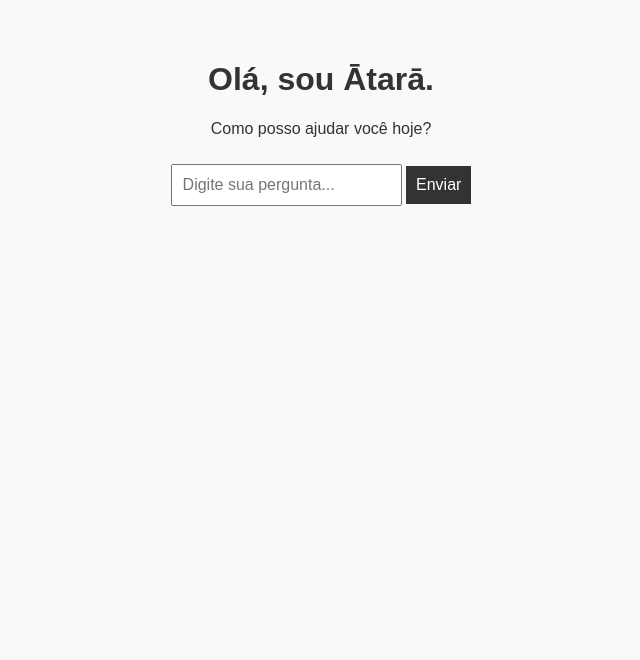
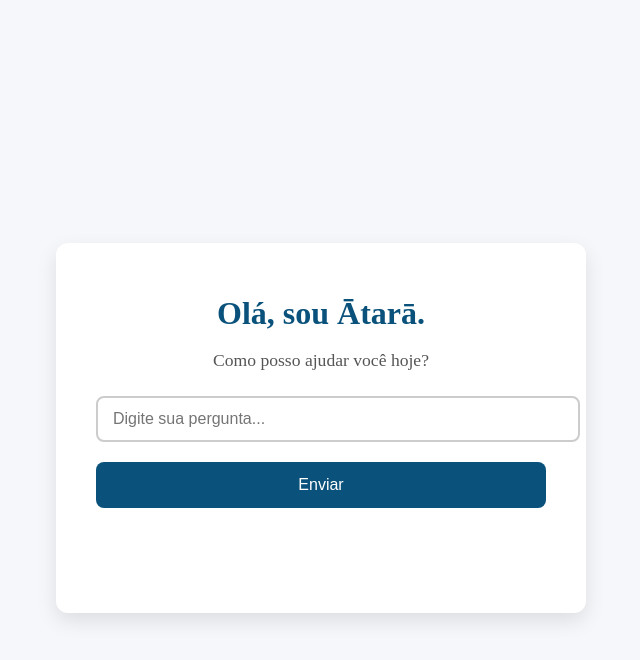
Before and after one commit to ccb2908/-tar-PWA, a plain HTML site: page index.html in a window 1280 px wide. Shown: the whole page, without its empty margins (319-959 px from the left). Drawn offline with Linux system fonts and the light colour scheme.

Commit message:
Update style.css

```diff
--- a/style.css
+++ b/style.css
@@ -1,18 +1,79 @@
+{
+  box-sizing: border-box;
+  margin: 0;
+  padding: 0;
+  font-family: 'Segoe UI', Tahoma, Geneva, Verdana, sans-serif;
+  color: #333;
+}
+
 body {
-  font-family: Arial, sans-serif;
-  background: #f9f9f9;
-  color: #333;
+  background: #f5f7fa;
+  display: flex;
+  justify-content: center;
+  align-items: center;
+  height: 100vh;
+  padding: 20px;
+}
+
+main {
+  background: #fff;
+  padding: 30px 40px;
+  border-radius: 12px;
+  box-shadow: 0 8px 20px rgba(0,0,0,0.1);
+  max-width: 450px;
+  width: 100%;
   text-align: center;
-  padding: 2rem;
 }
-input, button {
-  padding: 10px;
-  margin-top: 10px;
+
+h1 {
+  font-weight: 700;
+  margin-bottom: 10px;
+  color: #0a527b; /* tom de azul calmo */
+}
+
+p {
+  margin-bottom: 25px;
+  font-size: 1.1rem;
+  color: #555;
+}
+
+input[type="text"] {
+  width: 100%;
+  padding: 12px 15px;
   font-size: 1rem;
+  border: 2px solid #ccc;
+  border-radius: 8px;
+  transition: border-color 0.3s ease;
+  margin-bottom: 20px;
 }
+
+input[type="text"]:focus {
+  border-color: #0a527b;
+  outline: none;
+}
+
 button {
+  background-color: #0a527b;
+  color: white;
+  border: none;
+  padding: 14px 25px;
+  font-size: 1rem;
+  border-radius: 8px;
   cursor: pointer;
-  background: #333;
-  color: #fff;
-  border: none;
+  transition: background-color 0.3s ease;
+  width: 100%;
 }
+
+button:hover {
+  background-color: #08415a;
+}
+
+#resposta {
+  margin-top: 25px;
+  font-size: 1.1rem;
+  min-height: 50px;
+  color: #222;
+  word-wrap: break-word;
+  white-space: pre-wrap;
+  text-align: left;
+}
```
